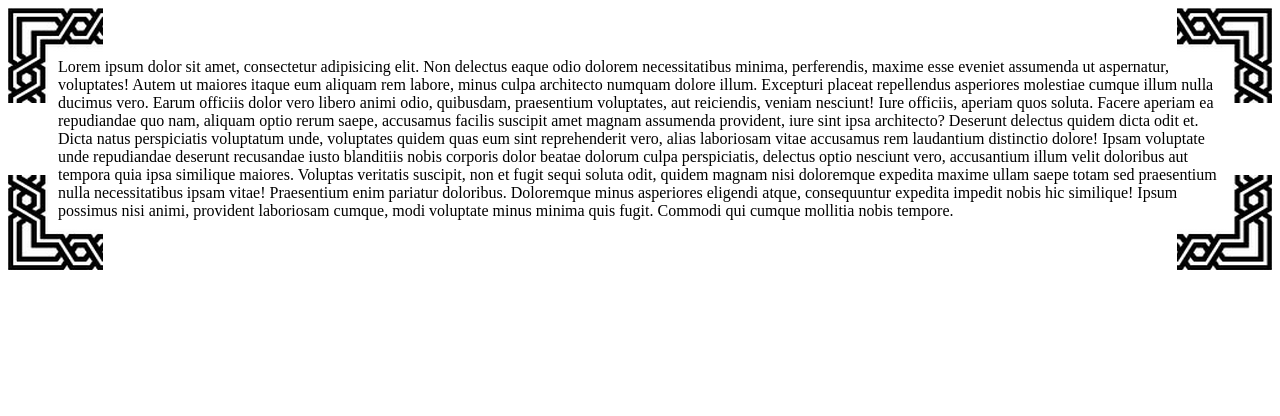
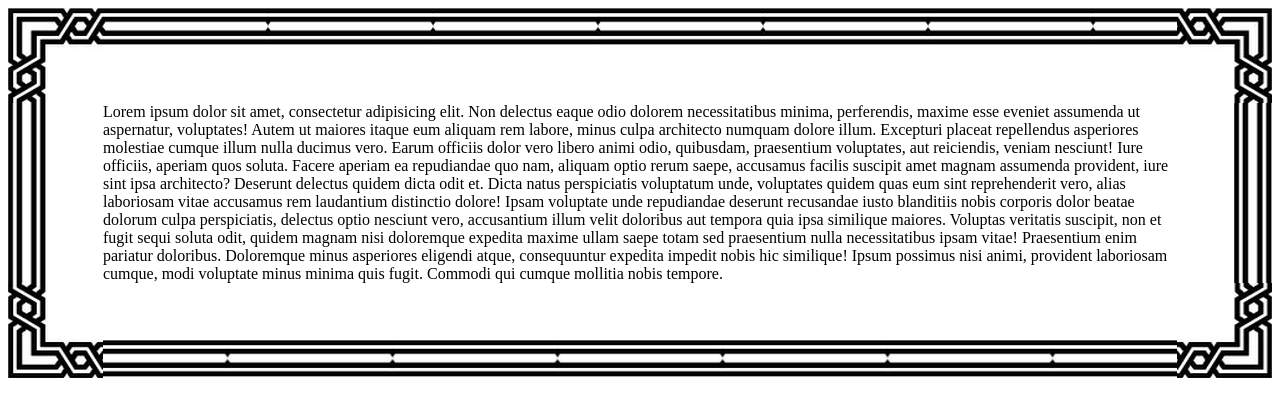
Before and after one commit to fd1-53-17/boltwest, a plain HTML site: page 1011HomeWork/Frame/Frame2/index.html in a window 1280 px wide. Drawn offline with Linux system fonts and the light colour scheme.

Commit message:
full homework

```diff
--- a/1011HomeWork/Frame/Frame1/assets/style/style.css
+++ b/1011HomeWork/Frame/Frame1/assets/style/style.css
@@ -0,0 +1,31 @@
+table tr td {
+    background-size: contain;
+}
+.frameTopLeft {
+    height: 95px;
+    width: 95px;
+    background-image: url(../images/ramka1.png);
+}
+.frameTopCenter {
+    background: url(../images/ramkaTf.png) repeat-x;
+}
+.frameTopRight {
+    width: 95px;
+    background: url(../images/ramka2.png);
+}
+.frameCenterRight {
+    background: url(../images/ramkaLf.png) repeat-y right;
+}
+.frameBolttomRight {
+    height: 95px;
+    background: url(../images/ramka3.png);
+}
+.frameBottomCenter {
+    background: url(../images/ramkaTf.png) repeat-x bottom;
+}
+.frameBottomLeft {
+     background: url(../images/ramka4.png);
+}
+.frameCenterLeft {
+    background: url(../images/ramkaLf.png) repeat-y;
+}
--- a/1011HomeWork/Frame/Frame2/assets/style/style.css
+++ b/1011HomeWork/Frame/Frame2/assets/style/style.css
@@ -1,37 +1,31 @@
+table tr td {
+    background-size: cover;
+}
 .frameTopLeft {
     height: 95px;
     width: 95px;
     background-image: url(../images/ramka1.png);
 }
 .frameTopCenter {
-    background-image: url(../images/ramkaTop.png);
-    background-repeat: repeat-x;
+    background: url(../images/ramkaTf.png) repeat-x;
 }
 .frameTopRight {
     width: 95px;
-    background-image: url(../images/ramka2.png);
+    background: url(../images/ramka2.png);
 }
 .frameCenterRight {
-    background-image: url(../images/ramkaLeft.png);
-    background-repeat: repeat-y;
-    background-position: right;
+    background: url(../images/ramkaLf.png) repeat-y right;
 }
 .frameBolttomRight {
     height: 95px;
-    background-image: url(../images/ramka3.png);
+    background: url(../images/ramka3.png);
 }
 .frameBottomCenter {
-    background-image: url(../images/ramkaTop.png);
-    background-repeat: repeat-x;
-    background-position: bottom;
+    background: url(../images/ramkaTf.png) repeat-x bottom;
 }
 .frameBottomLeft {
-    background-image: url(../images/ramka4.png);
+     background: url(../images/ramka4.png);
 }
 .frameCenterLeft {
-    background-image: url(../images/ramkaLeft.png);
-    background-repeat: repeat-y;
+    background: url(../images/ramkaLf.png) repeat-y;
 }
-.frameCenterCenter>div {
-    margin:-45px;
-}
```
